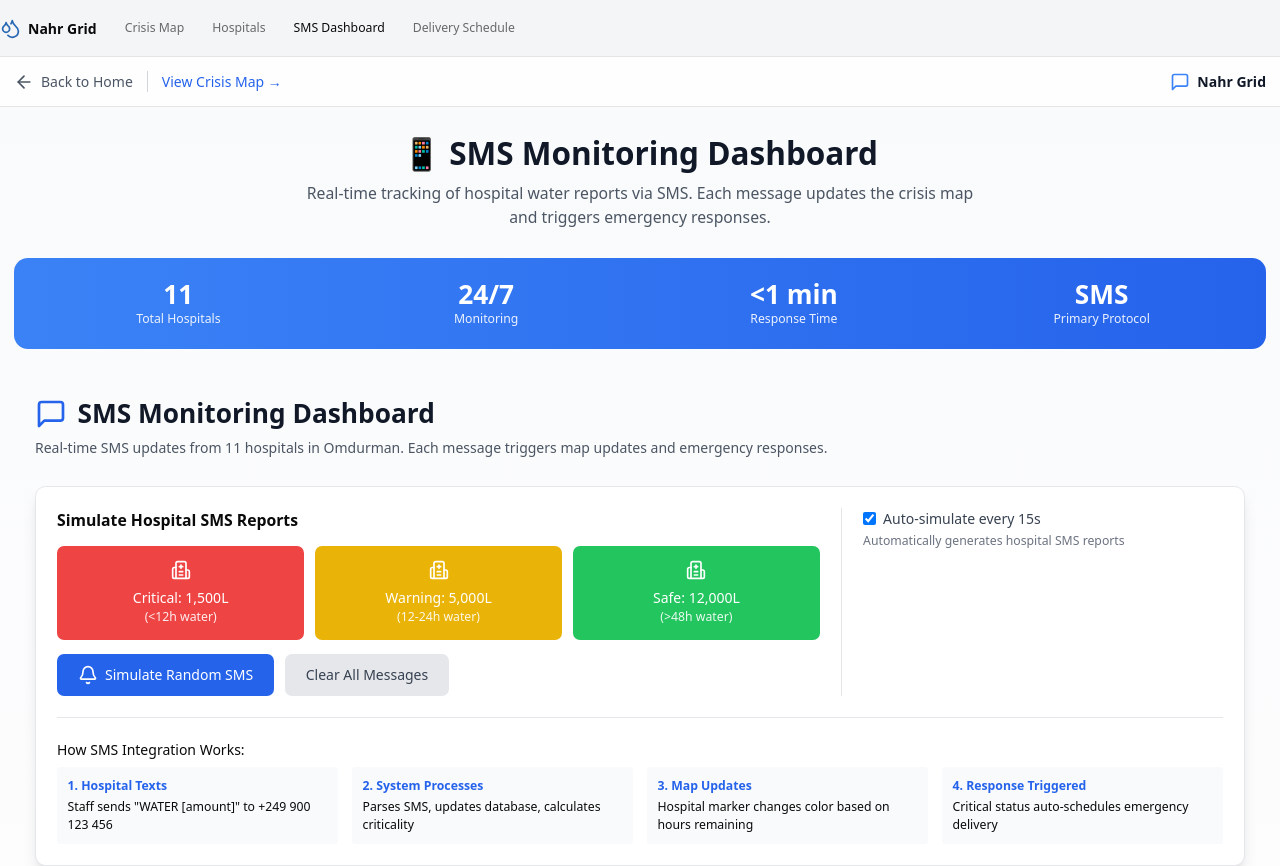
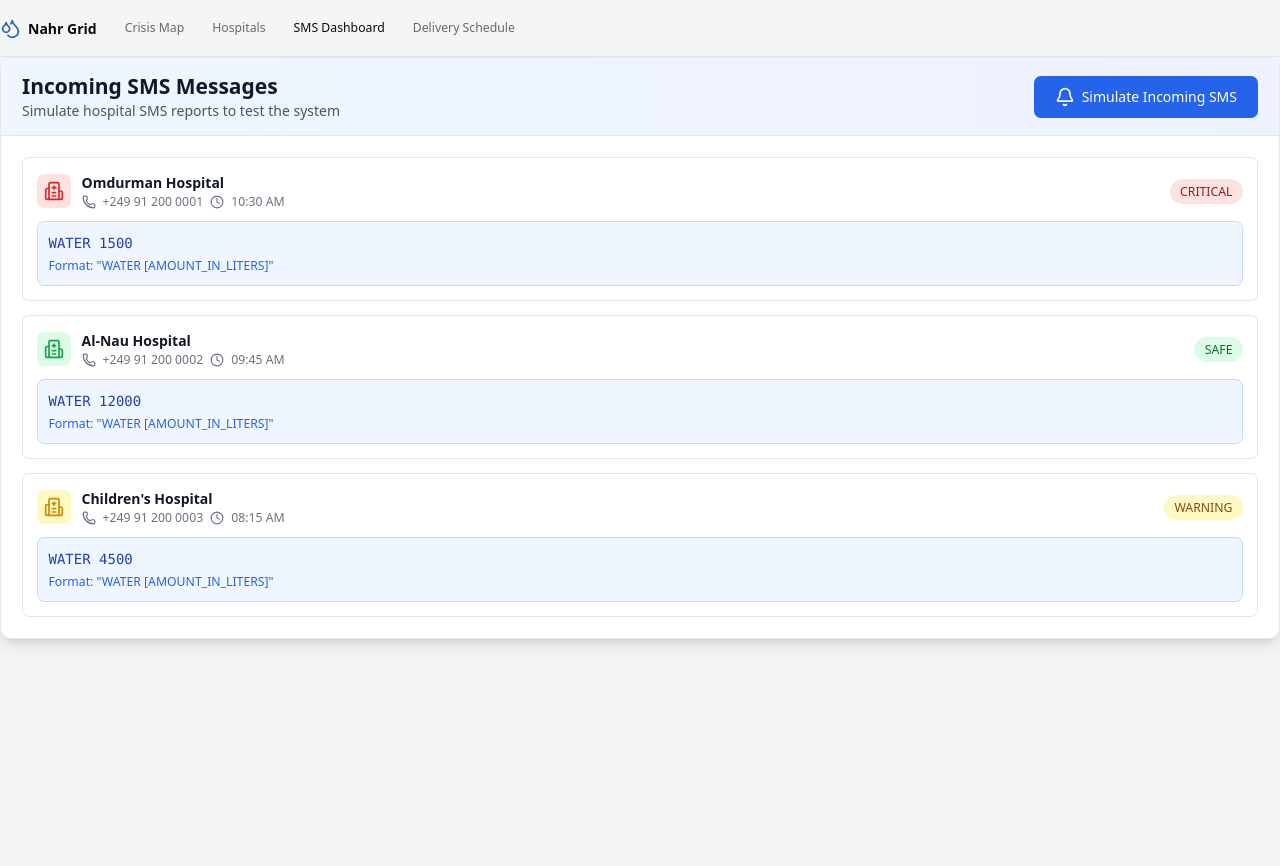
Before and after one commit to dialzay/nahr-sms, a Next.js app: page /sms-dashboard in a window 1280 px wide. Shown: the top 866 px of the page. After the commit the page ends 800 px from the top, so only its background shows below. Built offline with nearby package versions, Linux system fonts and the light colour scheme.

Commit message:
Update page.tsx

```diff
--- a/src/app/sms-dashboard/page.tsx
+++ b/src/app/sms-dashboard/page.tsx
@@ -1,85 +1,107 @@
-// src/app/sms-dashboard/page.tsx
-import SMSDashboard from '@/components/sms/SMSDashboard';
-import Link from 'next/link';
-import { ArrowLeft, MessageSquare } from 'lucide-react';
+// src/components/sms/SMSDashboard.tsx (Fallback)
+'use client';
 
-export default function SmsDashboardPage() {
+import { useState } from 'react';
+import { MessageSquare, Phone, Hospital, Clock, Bell, Send } from 'lucide-react';
+
+export default function SMSDashboard() {
+  const [messages, setMessages] = useState([
+    { id: 1, hospital: 'Omdurman Hospital', phone: '+249 91 200 0001', message: 'WATER 1500', time: '10:30 AM', status: 'critical' },
+    { id: 2, hospital: 'Al-Nau Hospital', phone: '+249 91 200 0002', message: 'WATER 12000', time: '09:45 AM', status: 'safe' },
+    { id: 3, hospital: "Children's Hospital", phone: '+249 91 200 0003', message: 'WATER 4500', time: '08:15 AM', status: 'warning' },
+  ]);
+
+  const simulateSMS = () => {
+    const hospitals = ['Omdurman Hospital', 'Al-Nau Hospital', 'Children\'s Hospital'];
+    const water = Math.floor(Math.random() * 15000) + 1000;
+    const status = water < 3000 ? 'critical' : water < 6000 ? 'warning' : 'safe';
+
+    const newMsg = {
+      id: messages.length + 1,
+      hospital: hospitals[Math.floor(Math.random() * hospitals.length)],
+      phone: '+249 91 XXX XXXX',
+      message: `WATER ${water}`,
+      time: new Date().toLocaleTimeString([], { hour: '2-digit', minute: '2-digit' }),
+      status
+    };
+
+    setMessages([newMsg, ...messages]);
+  };
+
   return (
-    <div className="min-h-screen bg-gradient-to-b from-gray-50 to-white">
-      {/* Navigation Header */}
-      <div className="sticky top-0 z-50 bg-white/80 backdrop-blur-sm border-b">
-        <div className="container mx-auto px-4 py-4">
-          <div className="flex items-center justify-between">
-            <div className="flex items-center gap-4">
-              <Link
-                href="/"
-                className="flex items-center gap-2 text-gray-600 hover:text-gray-900 transition"
+    <div className="bg-white rounded-xl shadow-lg border border-gray-200 overflow-hidden">
+      <div className="px-6 py-4 border-b bg-gradient-to-r from-blue-50 to-indigo-50">
+        <div className="flex flex-col md:flex-row md:items-center justify-between gap-4">
+          <div>
+            <h2 className="text-2xl font-bold text-gray-900">Incoming SMS Messages</h2>
+            <p className="text-gray-600">Simulate hospital SMS reports to test the system</p>
+          </div>
+          <button
+            onClick={simulateSMS}
+            className="bg-blue-600 text-white px-6 py-3 rounded-lg font-medium hover:bg-blue-700 transition flex items-center gap-2"
           >
-                <ArrowLeft size={20} />
-                <span>Back to Home</span>
-              </Link>
-              <div className="hidden md:block h-6 w-px bg-gray-300"></div>
-              <Link
-                href="/map"
-                className="text-blue-600 hover:text-blue-800 transition font-medium"
-              >
-                View Crisis Map →
-              </Link>
+            <Bell size={20} />
+            Simulate Incoming SMS
+          </button>
         </div>
-            <div className="flex items-center gap-2">
-              <MessageSquare className="text-blue-500" size={20} />
-              <span className="font-semibold text-gray-900">Nahr Grid</span>
       </div>
+
+      <div className="p-6">
+        {messages.length === 0 ? (
+          <div className="text-center py-12">
+            <MessageSquare size={48} className="text-gray-300 mx-auto mb-4" />
+            <p className="text-gray-500">No SMS messages yet</p>
+            <p className="text-gray-400 text-sm mt-1">Click the button above to simulate</p>
+          </div>
+        ) : (
+          <div className="space-y-4">
+            {messages.map((msg) => (
+              <div key={msg.id} className="border rounded-lg p-4 hover:bg-gray-50 transition">
+                <div className="flex flex-col md:flex-row md:items-center justify-between gap-3 mb-3">
+                  <div className="flex items-center gap-3">
+                    <div className={`p-2 rounded-lg ${
+                      msg.status === 'critical' ? 'bg-red-100' :
+                      msg.status === 'warning' ? 'bg-yellow-100' :
+                      'bg-green-100'
+                    }`}>
+                      <Hospital className={
+                        msg.status === 'critical' ? 'text-red-600' :
+                        msg.status === 'warning' ? 'text-yellow-600' :
+                        'text-green-600'
+                      } size={20} />
+                    </div>
+                    <div>
+                      <h3 className="font-bold text-gray-900">{msg.hospital}</h3>
+                      <div className="flex items-center gap-2 text-sm text-gray-500">
+                        <Phone size={14} />
+                        <span>{msg.phone}</span>
+                        <Clock size={14} />
+                        <span>{msg.time}</span>
                       </div>
                     </div>
                   </div>
 
-      {/* Main Content */}
-      <div className="container mx-auto px-4 py-8">
-        {/* Page Header */}
-        <div className="mb-8 text-center">
-          <h1 className="text-4xl font-bold text-gray-900 mb-3">
-            📱 SMS Monitoring Dashboard
-          </h1>
-          <p className="text-lg text-gray-600 max-w-3xl mx-auto">
-            Real-time tracking of hospital water reports via SMS. Each message updates the crisis map and triggers emergency responses.
-          </p>
+                  <div className="flex items-center gap-3">
+                    <span className={`px-3 py-1 rounded-full text-sm font-medium ${
+                      msg.status === 'critical' ? 'bg-red-100 text-red-800' :
+                      msg.status === 'warning' ? 'bg-yellow-100 text-yellow-800' :
+                      'bg-green-100 text-green-800'
+                    }`}>
+                      {msg.status.toUpperCase()}
+                    </span>
+                  </div>
                 </div>
 
-        {/* Stats Banner */}
-        <div className="mb-8 bg-gradient-to-r from-blue-500 to-blue-600 rounded-2xl p-6 text-white">
-          <div className="grid grid-cols-2 md:grid-cols-4 gap-6">
-            <div className="text-center">
-              <div className="text-3xl font-bold">11</div>
-              <div className="text-sm opacity-90">Total Hospitals</div>
-            </div>
-            <div className="text-center">
-              <div className="text-3xl font-bold">24/7</div>
-              <div className="text-sm opacity-90">Monitoring</div>
-            </div>
-            <div className="text-center">
-              <div className="text-3xl font-bold">&lt;1 min</div>
-              <div className="text-sm opacity-90">Response Time</div>
-            </div>
-            <div className="text-center">
-              <div className="text-3xl font-bold">SMS</div>
-              <div className="text-sm opacity-90">Primary Protocol</div>
+                <div className="bg-blue-50 border border-blue-200 rounded-lg p-3">
+                  <div className="font-mono text-blue-800">{msg.message}</div>
+                  <div className="text-sm text-blue-600 mt-1">
+                    Format: "WATER [AMOUNT_IN_LITERS]"
                   </div>
                 </div>
               </div>
-
-        {/* SMS Dashboard Component */}
-        <SMSDashboard />
-
-        {/* Emergency Contact */}
-        <div className="mt-8 text-center text-sm text-gray-500">
-          <p>
-            <strong>Emergency SMS Number:</strong> +249 900 123 456
-          </p>
-          <p className="mt-1">
-            Format: <code className="bg-gray-100 px-2 py-1 rounded">WATER [amount in liters]</code>
-          </p>
+            ))}
           </div>
+        )}
       </div>
     </div>
   );
```
Lines whose indentation alone changed are shown as unchanged.
